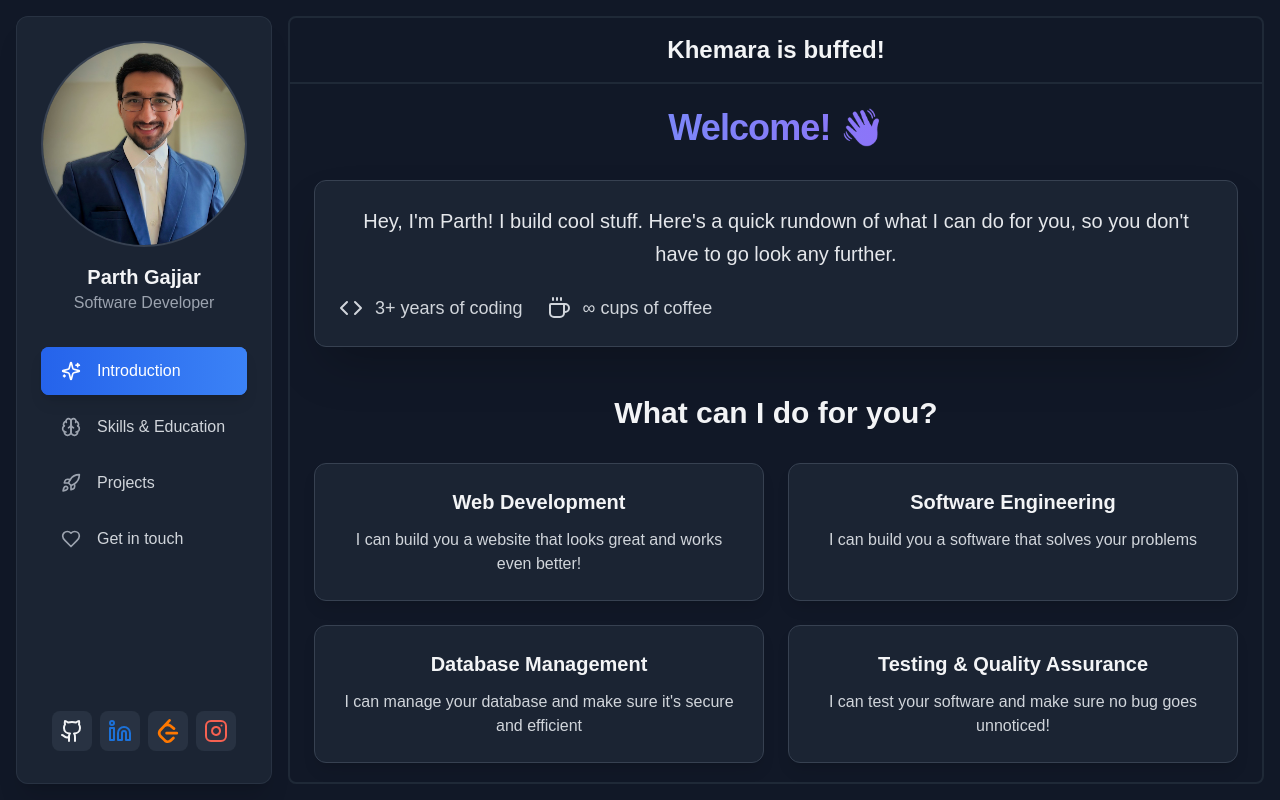
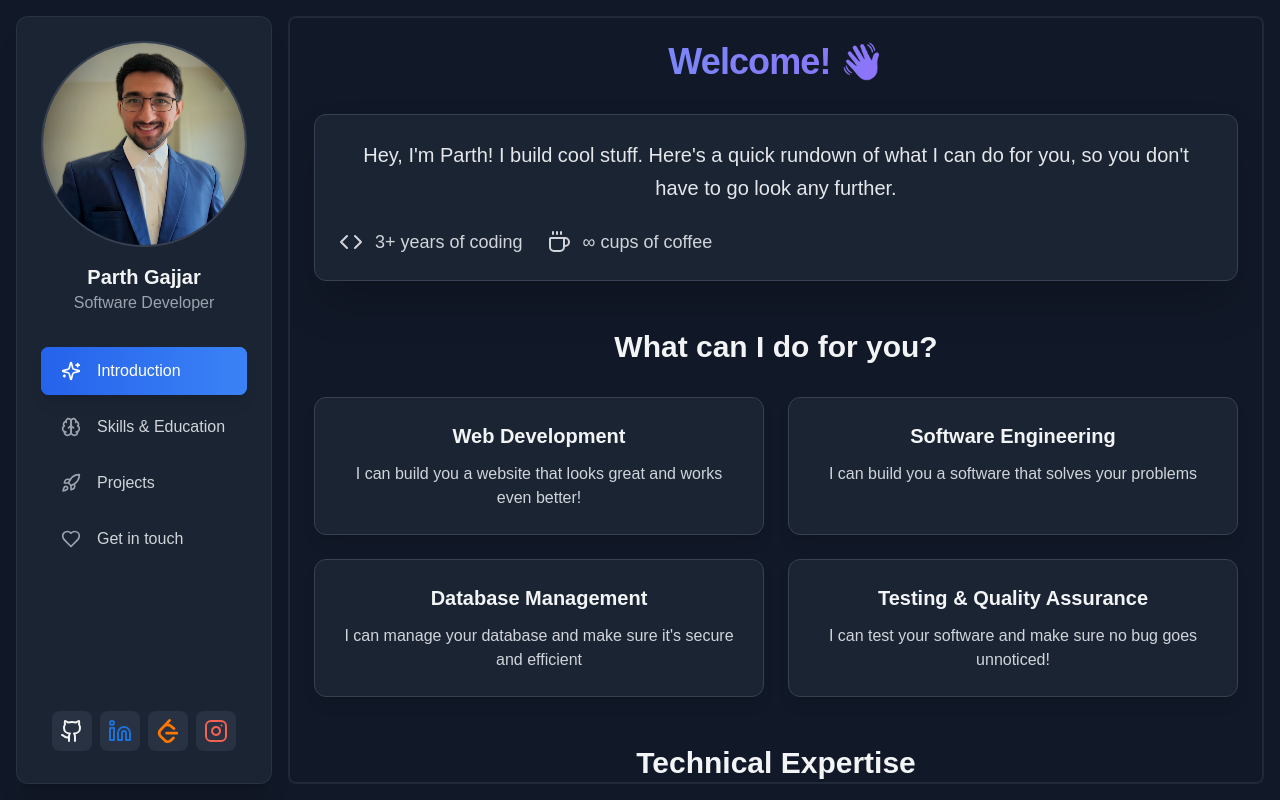
Before and after one commit to ghostp13409/ghostp13409.github.io, a React (Create React App) app: page / in a window 1280 px wide. Built offline with nearby package versions, Linux system fonts and the light colour scheme.

Commit message:
Update Portfolio.js

```diff
--- a/src/components/Portfolio.js
+++ b/src/components/Portfolio.js
@@ -48,9 +48,6 @@ const Portfolio = () => {
 
           {/* Main Content */}
           <div className="flex-1 overflow-y-auto rounded-lg border-2 border-gray-800 ml-4 ">
-            <h1 className=" p-4 text-2xl font-bold text-center border-b-2 border-gray-800">
-              Khemara is buffed!
-            </h1>
             {/* Intro Section */}
             <IntroPage />
 
```
